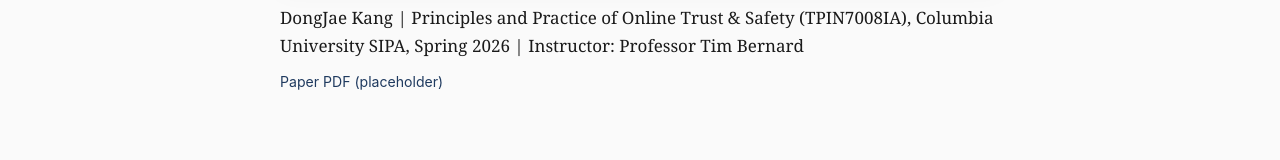
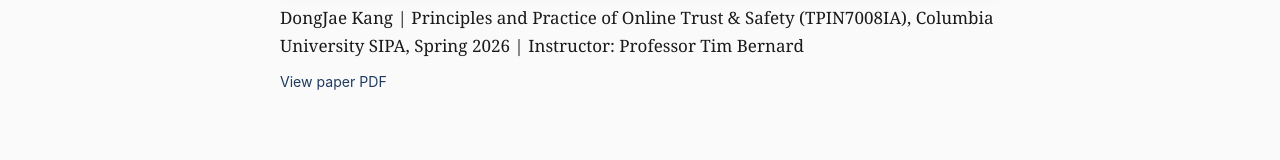
Before and after one commit to dongjae-kang/tspa-ai-mapping, a React (Vite) app: page / in a window 1280 px wide. Shown: the part 748-908 px from the top of the page. Built offline with nearby package versions, Linux system fonts and the light colour scheme.

Commit message:
Finalize footer copy and paper PDF

```diff
--- a/src/components/AboutSection.jsx
+++ b/src/components/AboutSection.jsx
@@ -30,8 +30,14 @@
             DongJae Kang | Principles and Practice of Online Trust &amp; Safety (TPIN7008IA),
             Columbia University SIPA, Spring 2026 | Instructor: Professor Tim Bernard
           </p>
-          <a href={PAPER_PDF_URL} className="paper-link">
-            Paper PDF (placeholder)
+          <a
+            href={PAPER_PDF_URL}
+            className="paper-link"
+            target="_blank"
+            rel="noreferrer"
+            aria-label="Open paper PDF in browser viewer"
+          >
+            View paper PDF
           </a>
         </div>
       </div>
```
Also changed, not shown: src/lib/site.js, 1 other file (tests, documents, lock files or other folders).
